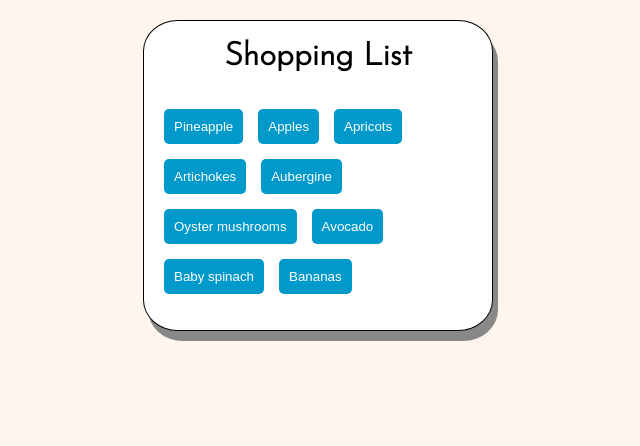
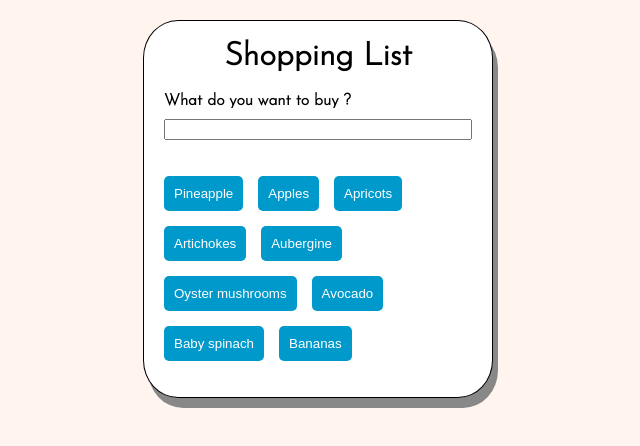
Before and after one commit to QuanXuuu/shopping-list, a React (Create React App) app: page / in a window 1280 px wide. Shown: the top 446 px of the page, without its empty margins (322-962 px from the left). Built offline with nearby package versions, Linux system fonts and the light colour scheme; no server answers.

Commit message:
Add styled Searchbar

```diff
--- a/src/App.js
+++ b/src/App.js
@@ -1,5 +1,6 @@
 import styled from "styled-components";
 import Header from "./components/Header.js";
+import Searchbar from "./components/Searchbar.js";
 import { useEffect, useState } from "react";
 
 const initialItems = [
@@ -79,7 +80,7 @@ export default function App() {
   return (
     <AppContainer className="App">
       <Header />
-
+      <Searchbar />
       <AppItems>
         {items.map(({ _id, name }) => (
           <AppItem key={_id}>
--- a/src/components/Searchbar.js
+++ b/src/components/Searchbar.js
@@ -2,13 +2,14 @@ import styled from "styled-components";
 
 function Searchbar() {
   return (
-    <Form>
+    <SearchForm>
       <SearchTitle htmlFor="search">What do you want to buy ?</SearchTitle>
-      <input id="search" type="text" name="search" />
-      <SearchButton>Search</SearchButton>
-    </Form>
+      <SearchInput id="search" type="text" name="search" />
+    </SearchForm>
   );
 }
+
+const SearchForm = styled.form``;
 
 const SearchTitle = styled.label`
   font-weight: 1.5rem;
@@ -17,8 +18,9 @@ const SearchTitle = styled.label`
   margin: auto;
 `;
 
-const SearchButton = styled.button`
-  border: none;
+const SearchInput = styled.input`
+  margin-top: 10px;
+  width: 100%;
 `;
 
 export default Searchbar;
```
